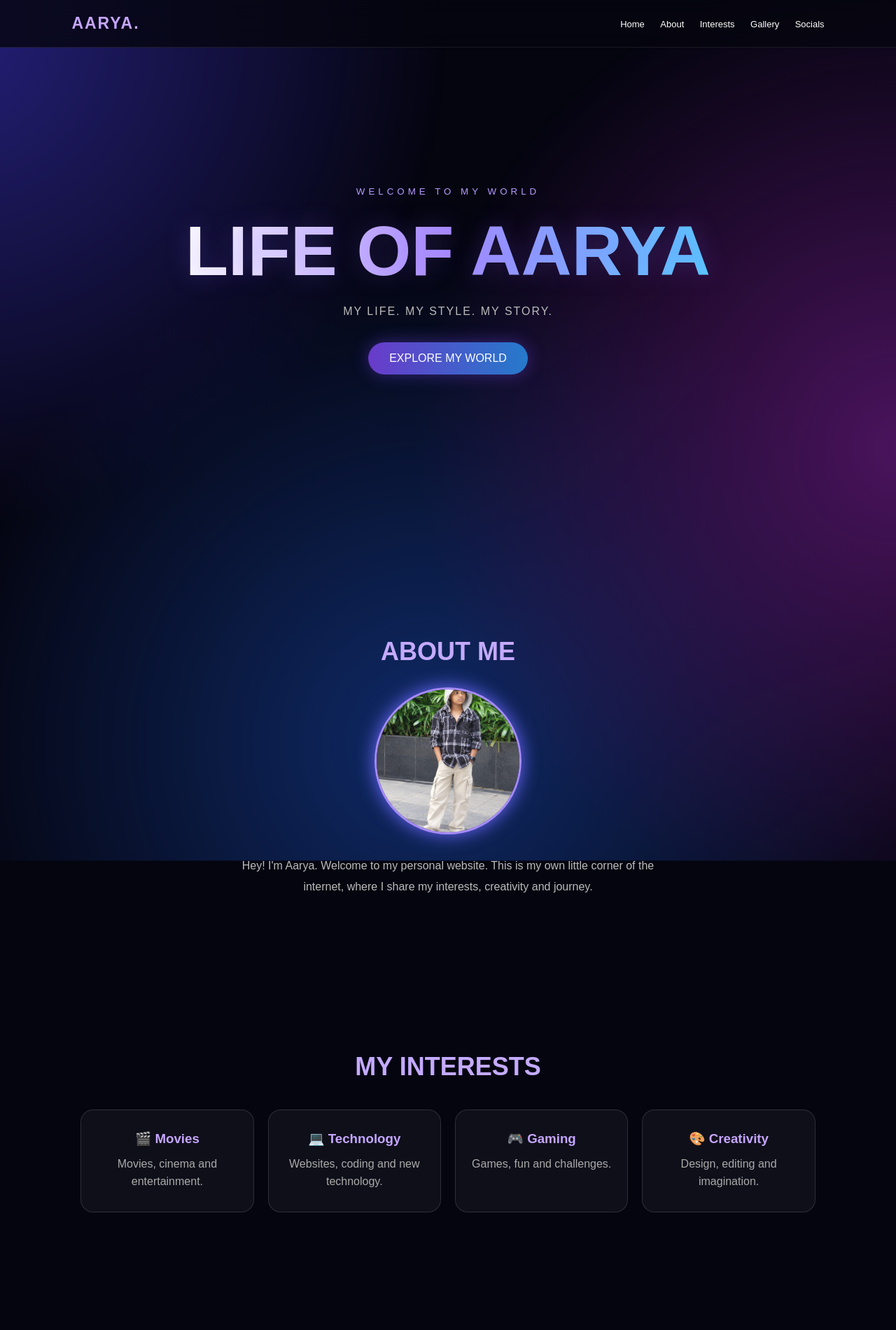
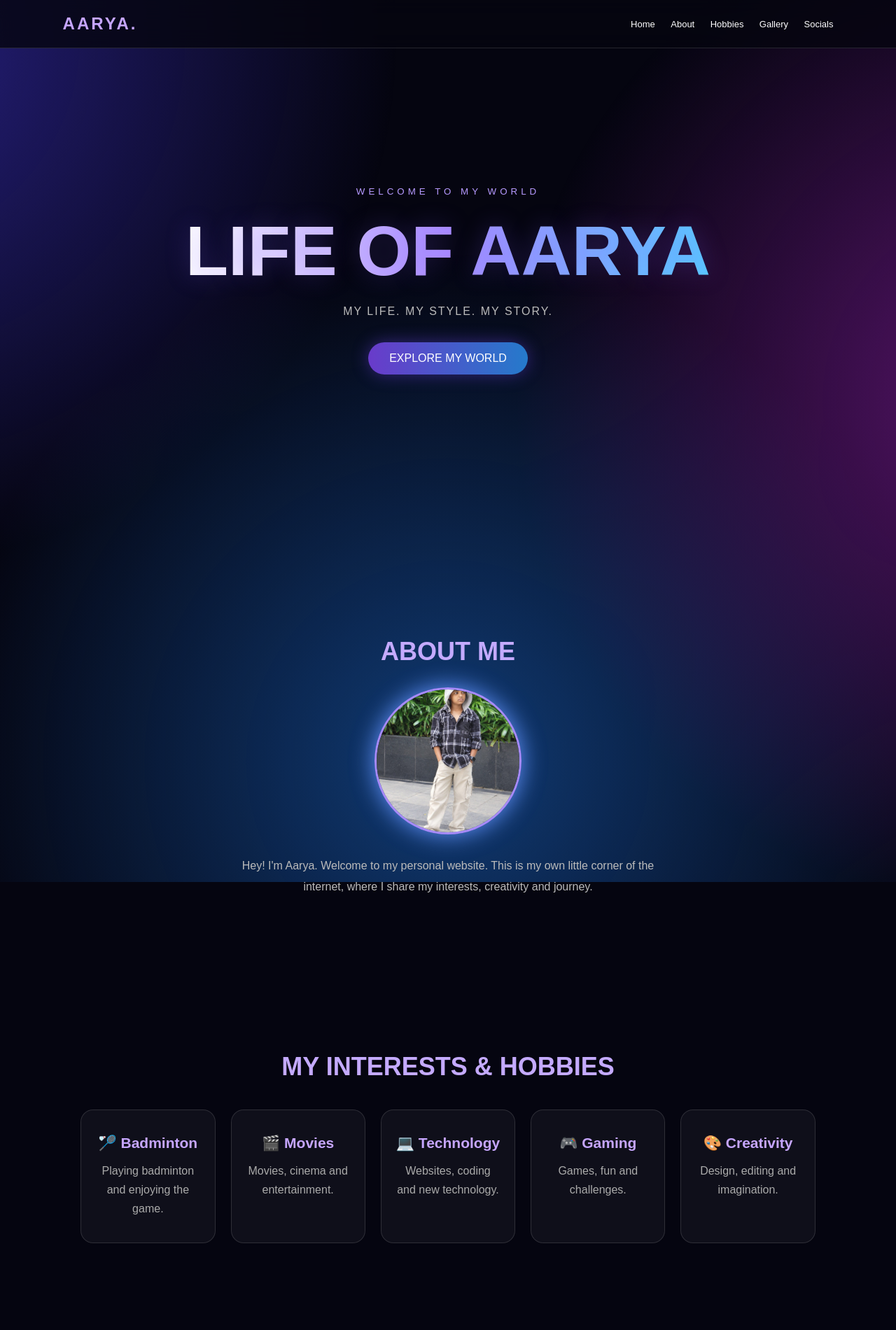
Before and after one commit to aarya-rgb/life-of-aarya, a plain HTML site: page index.html in a window 1280 px wide. Shown: the top 1900 px of the page at 70% size. Drawn offline with Linux system fonts and the light colour scheme.

Commit message:
Update index.html

```diff
--- a/index.html
+++ b/index.html
@@ -4,7 +4,7 @@
 <head>
 <meta charset="UTF-8">
 <meta name="viewport" content="width=device-width, initial-scale=1.0">
-<title>Life of Aarya | Official</title>
+<title>Life of Aarya 👑</title>
 
 <style>
 * {
@@ -27,10 +27,10 @@ body::before {
   inset: -50%;
   z-index: -2;
   background:
-    radial-gradient(circle at 25% 30%, #252078, transparent 30%),
-    radial-gradient(circle at 75% 65%, #4b145e, transparent 30%),
-    radial-gradient(circle at 50% 90%, #102b68, transparent 35%);
-  animation: glow 12s ease-in-out infinite alternate;
+    radial-gradient(circle at 20% 30%, #272080, transparent 30%),
+    radial-gradient(circle at 80% 60%, #58146b, transparent 30%),
+    radial-gradient(circle at 50% 90%, #103b75, transparent 35%);
+  animation: glow 10s ease-in-out infinite alternate;
 }
 
 @keyframes glow {
@@ -42,20 +42,20 @@ header {
   position: fixed;
   top: 0;
   width: 100%;
-  padding: 20px 8%;
+  padding: 20px 7%;
   display: flex;
   justify-content: space-between;
   align-items: center;
   background: #050510cc;
   backdrop-filter: blur(15px);
   z-index: 10;
-  border-bottom: 1px solid #ffffff15;
+  border-bottom: 1px solid #ffffff20;
 }
 
 .logo {
-  font-size: 23px;
+  font-size: 24px;
   font-weight: bold;
-  letter-spacing: 2px;
+  letter-spacing: 3px;
   color: #c6a6ff;
 }
 
@@ -66,7 +66,7 @@ nav a {
   font-size: 13px;
 }
 
-nav a:hover { color: #ba91ff; }
+nav a:hover { color: #a98bff; }
 
 section {
   padding: 110px 9%;
@@ -89,7 +89,7 @@ section {
 }
 
 .hero h1 {
-  font-size: clamp(48px, 10vw, 100px);
+  font-size: clamp(45px, 10vw, 100px);
   background: linear-gradient(90deg,#fff,#a98bff,#58caff);
   background-clip: text;
   -webkit-background-clip: text;
@@ -138,9 +138,9 @@ h2 {
   margin: 30px auto;
   border-radius: 50%;
   border: 3px solid #a78bfa;
-  box-shadow: 0 0 25px #744cff, 0 0 55px #744cff66;
+  box-shadow: 0 0 30px #744cff;
   overflow: hidden;
-  animation: profileGlow 3s ease-in-out infinite alternate;
+  animation: profileGlow 3s infinite alternate;
 }
 
 .profile img {
@@ -157,12 +157,12 @@ h2 {
 .cards {
   display: grid;
   grid-template-columns: repeat(auto-fit,minmax(190px,1fr));
-  gap: 20px;
+  gap: 22px;
   margin-top: 40px;
 }
 
 .card {
-  padding: 30px 20px;
+  padding: 35px 20px;
   background: #ffffff0b;
   border: 1px solid #ffffff20;
   border-radius: 18px;
@@ -172,17 +172,18 @@ h2 {
 .card:hover {
   transform: translateY(-8px);
   border-color: #9b7aff;
-  box-shadow: 0 0 25px #754bff44;
+  box-shadow: 0 0 25px #754bff55;
 }
 
 .card h3 {
   color: #c6a6ff;
-  margin-bottom: 12px;
+  margin-bottom: 14px;
+  font-size: 21px;
 }
 
 .card p {
   color: #aaa;
-  line-height: 1.6;
+  line-height: 1.7;
 }
 
 .social { margin-top: 20px; }
@@ -221,7 +222,7 @@ footer {
   <nav>
     <a href="#home">Home</a>
     <a href="#about">About</a>
-    <a href="#interests">Interests</a>
+    <a href="#interests">Hobbies</a>
     <a href="#gallery">Gallery</a>
     <a href="#social">Socials</a>
   </nav>
@@ -238,7 +239,8 @@ footer {
   <h2>ABOUT ME</h2>
 
   <div class="profile">
-    <img src="WhatsApp%20Image%202026-11-15%20at%206.21.05%20AM.jpeg" alt="Aarya">
+    <img src="WhatsApp%20Image%202026-11-15%20at%206.21.05%20AM.jpeg"
+         alt="Aarya">
   </div>
 
   <p class="description">
@@ -249,9 +251,15 @@ footer {
 </section>
 
 <section id="interests">
-  <h2>MY INTERESTS</h2>
+  <h2>MY INTERESTS & HOBBIES</h2>
 
   <div class="cards">
+
+    <div class="card">
+      <h3>🏸 Badminton</h3>
+      <p>Playing badminton and enjoying the game.</p>
+    </div>
+
     <div class="card">
       <h3>🎬 Movies</h3>
       <p>Movies, cinema and entertainment.</p>
@@ -271,6 +279,7 @@ footer {
       <h3>🎨 Creativity</h3>
       <p>Design, editing and imagination.</p>
     </div>
+
   </div>
 </section>
 
```
